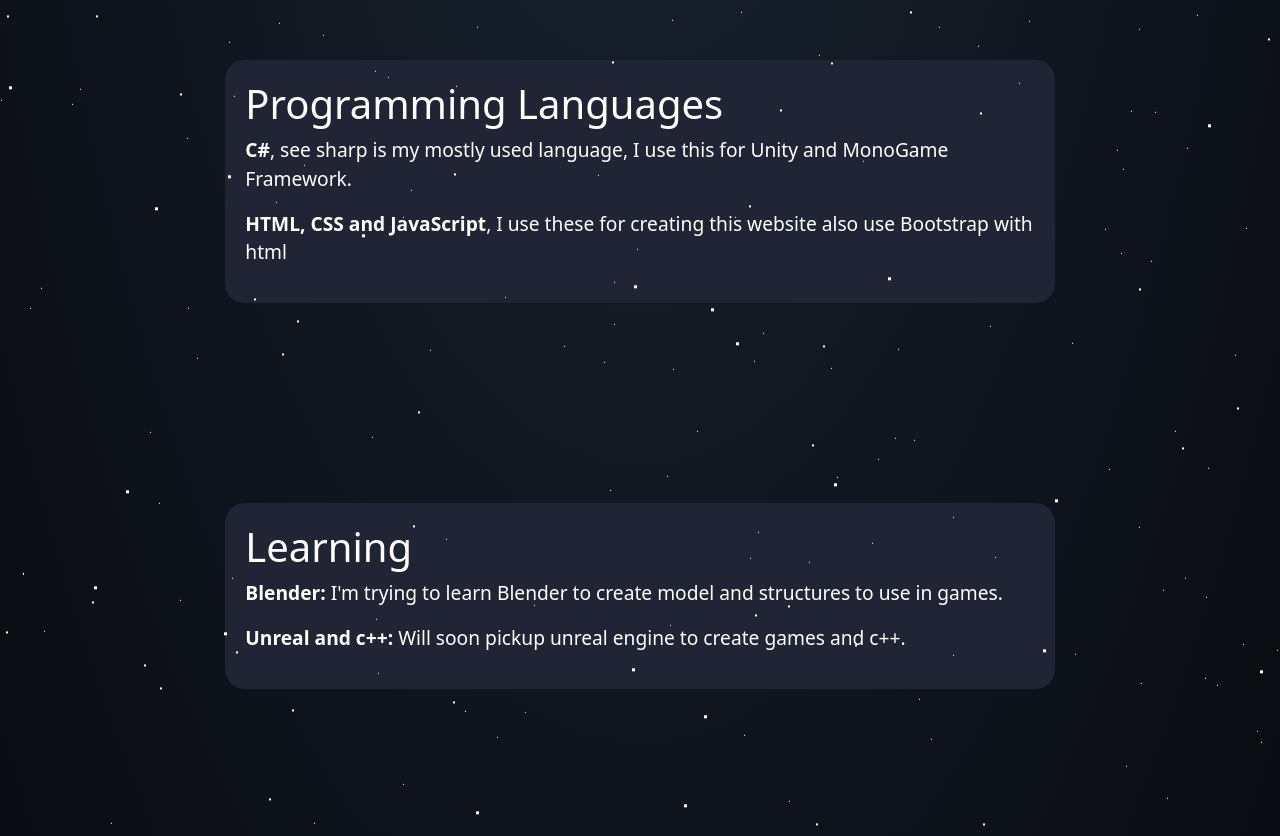
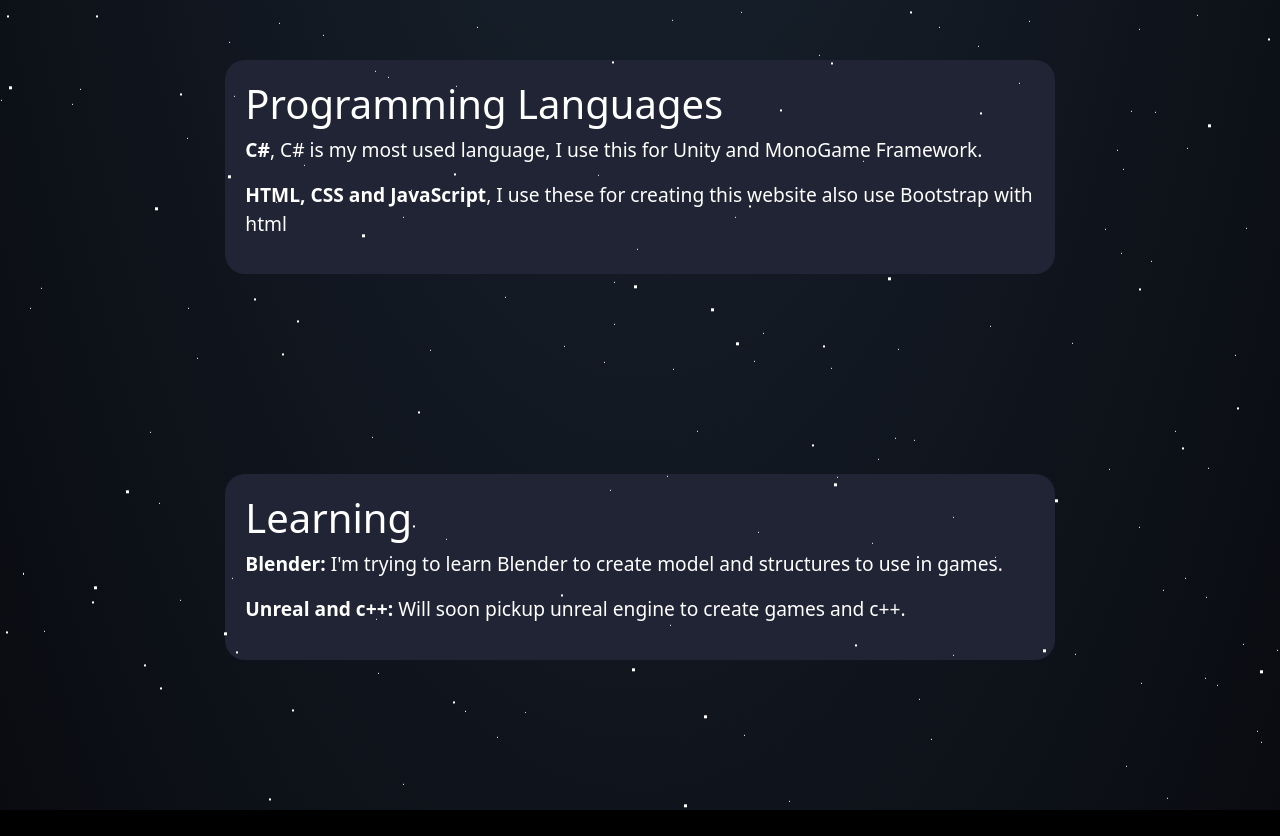
Before and after one commit to sietse9321/sietse9321.github.io, a plain HTML site: page aboutme.html in a window 1280 px wide. Shown: the part 820-1656 px from the top of the page. Drawn offline with nearby package versions, Linux system fonts and the light colour scheme.

Commit message:
Update aboutme.html

```diff
--- a/aboutme.html
+++ b/aboutme.html
@@ -71,7 +71,7 @@
         </section>
         <section>
             <h1>Programming Languages</h1>
-            <p><strong>C#</strong>, see sharp is my mostly used language, I use this for Unity and MonoGame Framework.</p>
+            <p><strong>C#</strong>, C# is my most used language, I use this for Unity and MonoGame Framework.</p>
             <p><strong>HTML, CSS and JavaScript</strong>, I use these for creating this website also use Bootstrap with html </p>
         </section>
         <section>
```
